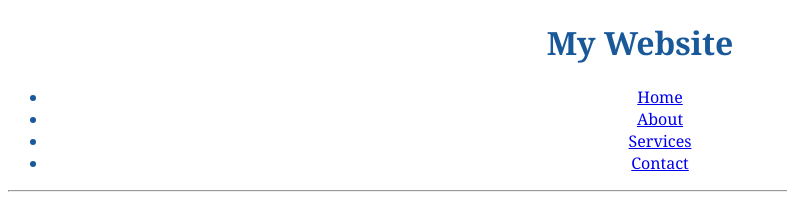
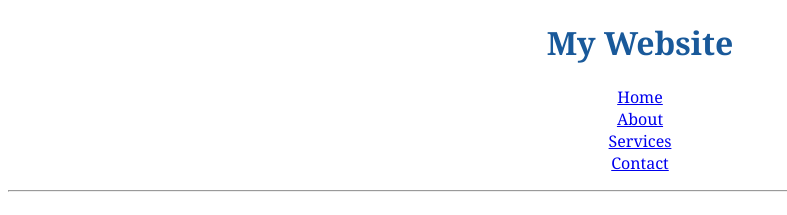
Before and after one commit to joseluis0528/my-react-portfolio, a React (Vite) app: page / in a window 1280 px wide. Shown: the top 215 px of the page, without its empty margins (0-787 px from the left). Built offline with nearby package versions, Linux system fonts and the light colour scheme.

Commit message:
Added styling to nav-list

```diff
--- a/src/index.css
+++ b/src/index.css
@@ -44,3 +44,9 @@
     text-align: center;
     margin-top: 20px;
 }
+
+.nav-list {
+    list-style-type: none;
+    color: hsl(210, 89%, 45%);
+    padding: 0;
+}
```
